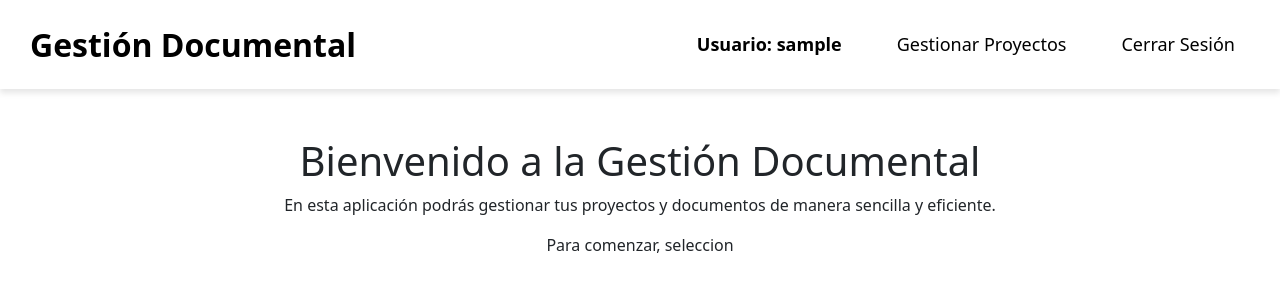
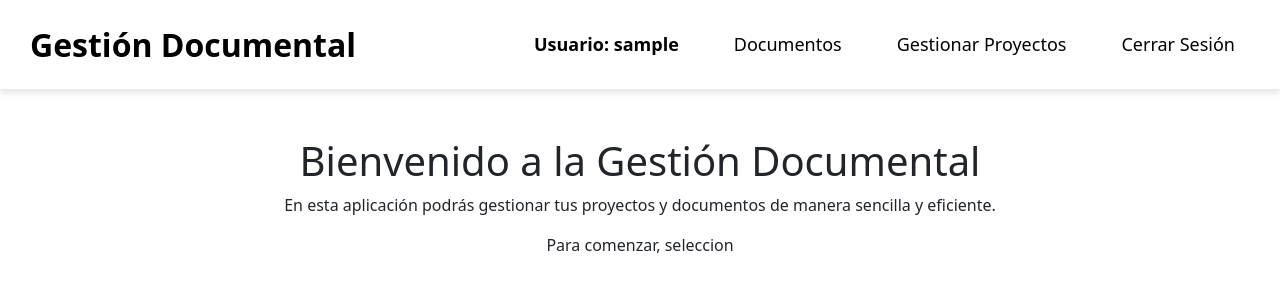
Before and after one commit to felipe97rg/APLICACION_DOCUMENTOS, a Django app: page / in a window 1280 px wide. Shown: the top 300 px of the page. Run offline with Django 5.2, Linux system fonts and the light colour scheme; the visitor is signed in with stand-in values (Sample User, id 1).

Commit message:
pagina de incio 02/27/2025 1

```diff
--- a/documentos/templates/documentos/base.html
+++ b/documentos/templates/documentos/base.html
@@ -15,11 +15,12 @@
     <!-- Barra de navegación principal -->
     <header class="header shadow">
         <div class="header-container">
-            <a href="{% url 'dashboard' %}" class="logo">Gestión Documental</a>
+            <a href="{% url 'inicio' %}" class="logo">Gestión Documental</a>
 
             <nav class="navbar">
 
                 <span class="user-info">Usuario: {{ user.username }}</span>
+                <a href="{% url 'dashboard' %}" class="nav-link">Documentos</a>
                 <a href="{% url 'upload_proyecto' %}" class="nav-link">Gestionar Proyectos</a>
                 {% block navbar_extra %}{% endblock %}
                 <a href="{% url 'logout' %}" class="nav-link">Cerrar Sesión</a>
```
